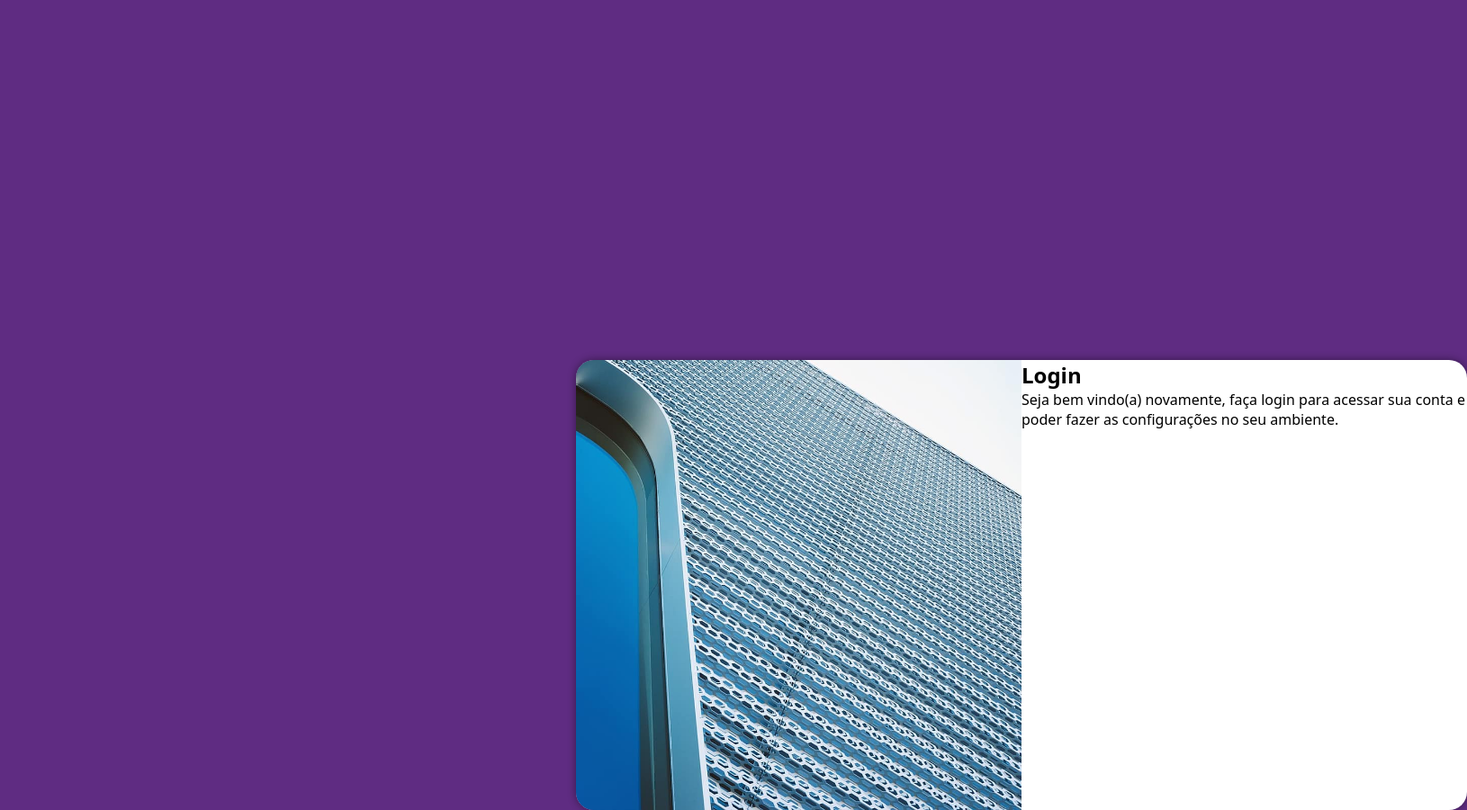
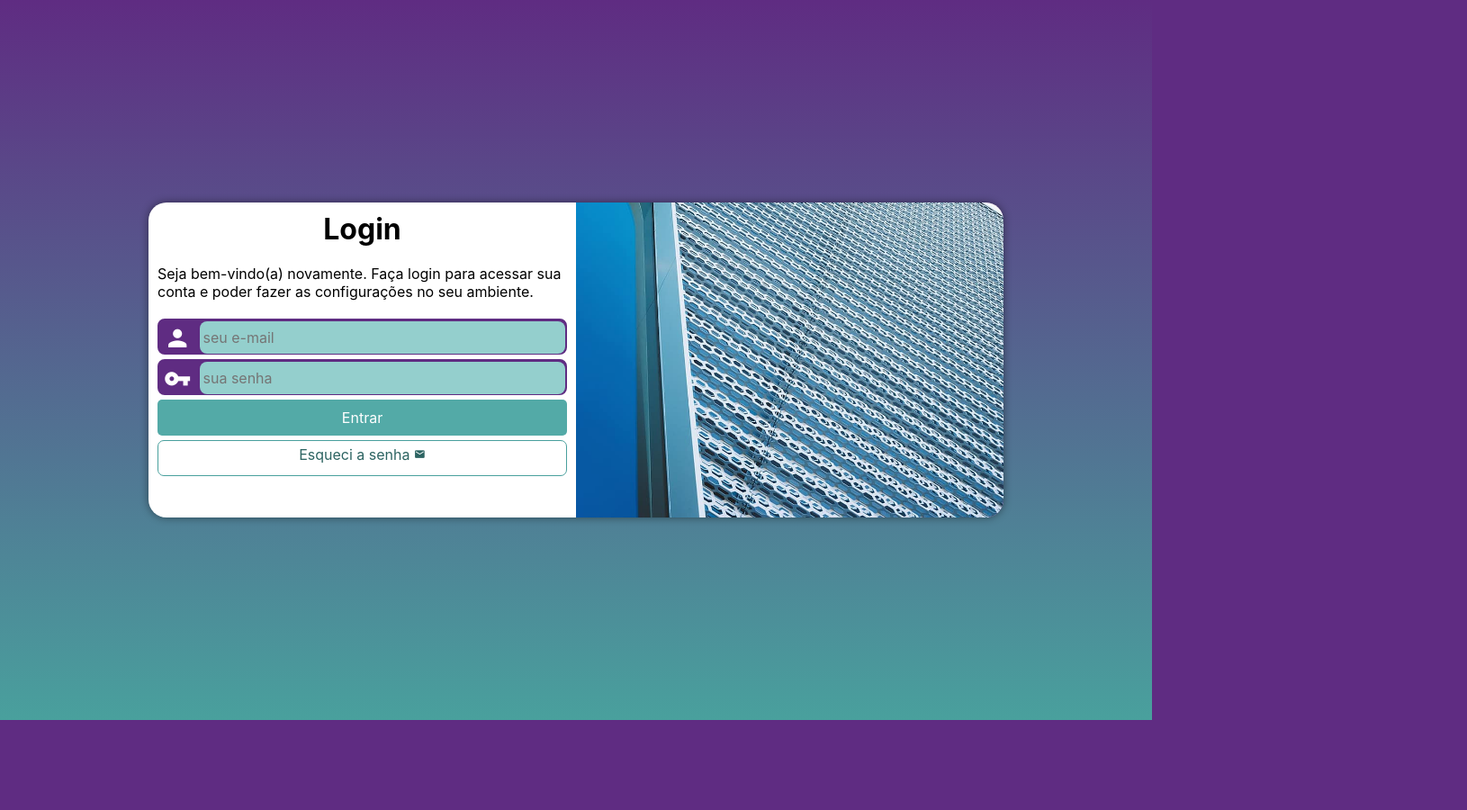
Before and after one commit to gabrielinnovation/projeto-login, a plain HTML site: page index.html in a window 1280 px wide. Shown: the whole page at 90% size, 1630 px wide, since content can reach past the window. After the commit the page ends 800 px from the top, so only its background shows below. Drawn offline with Linux system fonts and the light colour scheme.

Commit message:
Finalizando

```diff
--- a/estilo/media-queries.css
+++ b/estilo/media-queries.css
@@ -1,17 +1,22 @@
 @charset "UTF-8";
 
 /* Typical Device Breakpoints
-..............................
-Pequenas telas: Até 600px
-Celular: De 600px até 768px
-Tablet: De 768 até 992px
-Desktop: De 992px até 1200px
-Tv: Acima de 1200px
+------------------------------
+Pequenas telas: até 600px
+Celular: de 600px até 768px
+Tablet: 768px até 992px
+Desktop: 992px até 1200px
+Grandes telas: acima de 1200px
 */
 
-@media screen and  (min-width: 768px) and (max-width: 992px) {
+@media screen and (min-width: 768px) and (max-width: 992px) { /* CONFIGURAÇÃO PARA TABLET */
+    body {
+        background-image: linear-gradient(to top, #49a09d, #5f2c82);
+    }
+
     section#login {
-        width: 90vw;
+        width: 80vw;
+        height: 280px;
     }
 
     section#login > div#imagem {
@@ -26,19 +31,33 @@ Tv: Acima de 1200px
     }
 }
 
-@media screen and (min-width: 992px) {
+@media screen and (min-width: 992px) { /* CONFIGURAÇÕES PARA DESKTOP */
+    body {
+        background-image: linear-gradient(to top, #49a09d, #5f2c82);
+    }
+
     section#login {
-        width: 990px;
+        width: 950px;
+        height: 350px;
     }
 
     section#login > div#imagem {
-        float: left;
+        float: right;
         width: 50%;
         height: 100%;
     }
 
     section#login > div#formulario {
-        float: right;
+        float: left;
         width: 50%;
     }
+
+    div#formulario > h1 {
+        font-size: 2em;
+    }
+
+    div#formulario > p {
+        font-size: 1em;
+        margin: 20px 0px;
+    }
 }
--- a/estilo/style.css
+++ b/estilo/style.css
@@ -1,20 +1,20 @@
 @charset "UTF-8";
 
 /*
-   Paleta de cores
-   Verde: #49a09d
-   Lilaz: #5f2c82
+    Paleta de cores
+    Verde: #49a09d
+    Lilás: #5f2c82
 */
 
 * {
-    font-family: system-ui, -apple-system, BlinkMacSystemFont, 'Segoe UI', Roboto, Oxygen, Ubuntu, Cantarell, 'Open Sans', 'Helvetica Neue', sans-serif;
+    font-family: -apple-system, BlinkMacSystemFont, 'Segoe UI', Roboto, Oxygen, Ubuntu, Cantarell, 'Open Sans', 'Helvetica Neue', sans-serif;
     padding: 0px;
     margin: 0px;
     box-sizing: border-box;
 }
 
 body, html {
-    background-color:#5f2c82 ;
+    background-color: #5f2c82;
     height: 100vh;
     width: 100vw;
 }
@@ -26,19 +26,20 @@ main {
 }
 
 section#login {
-
     position: absolute;
     top: 50%;
     left: 50%;
-    transform: translate(-50% -50%);
     overflow: hidden;
-
 
     background-color: white;
     width: 250px;
-    height: 500px;
+    height: 515px;
     border-radius: 20px;
     box-shadow: 0px 0px 10px rgba(0, 0, 0, 0.450);
+
+    transform: translate(-50%, -50%);
+    transition: width .3s, height .3s;
+    transition-timing-function: ease;
 }
 
 section#login > div#imagem {
@@ -53,3 +54,89 @@ section#login > div#formulario {
     display: block;
     padding: 10px;
 }
+
+div#formulario > h1 {
+    text-align: center;
+    margin-bottom: 10px;
+}
+
+div#formulario > p {
+    font-size: 0.8em;
+}
+
+form > div.campo {
+    background-color: #5f2c82;
+    border: 2px solid #5f2c82;
+    display: block;
+    width: 100%;
+    height: 40px;
+    border-radius: 8px;
+    margin: 5px 0px;
+}
+
+div.campo > label {
+    display: none;
+}
+
+div.campo > i {
+    color: white;
+    /*background-color: black;*/
+    font-size: 1.9em;
+    width: 40px;
+    padding: 5px;
+}
+
+div.campo > input {
+    background-color: #94cfcd;
+    font-size: 1em;
+    width: calc(100% - 45px);
+    height: 100%;
+    border: 0px;
+    border-radius: 8px;
+    padding: 4px;
+    transform: translateY(-10px);
+}
+
+div.campo > input:focus-within {
+    background-color: white;
+    border: none;
+}
+
+form > input[type=submit] {
+    display: block;
+    font-size: 1em;
+    width: 100%;
+    height: 40px;
+    background-color: #53aaa7;
+    color: white;
+    border: none;
+    border-radius: 5px;
+    cursor: pointer;
+}
+
+form > input[type=submit]:hover {
+    background-color: #2d6462;
+}
+
+form > a.botao {
+    display: block;
+    text-align: center;
+    font-size: 1em;
+    width: 100%;
+    height: 40px;
+    padding-top: 5px;
+    margin-top: 5px;
+    background-color: white;
+    color: #2d6462;
+    border: 1px solid #49a09d;
+    border-radius: 7px;
+    text-decoration: none;
+}
+
+form > a.botao:hover {
+    background-color: #6cd3cf;
+}
+
+form > a.botao > i {
+    font-size: 0.8em;
+}
--- a/index.html
+++ b/index.html
@@ -4,6 +4,7 @@
     <meta charset="UTF-8">
     <meta name="viewport" content="width=device-width, initial-scale=1.0">
     <title>Login</title>
+    <link href="https://fonts.googleapis.com/icon?family=Material+Icons" rel="stylesheet">
     <link rel="stylesheet" href="estilo/style.css">
     <link rel="stylesheet" href="estilo/media-queries.css">
 </head>
@@ -11,13 +12,26 @@
     <main>
         <section id="login">
             <div id="imagem">
-                <!--Aqui vai a imagem na CSS-->
+                <!-- Aqui vai a imagem nas CSS -->
             </div>
-            <div id="formulário">
+            <div id="formulario">
                 <h1>Login</h1>
-                <p>Seja bem vindo(a) novamente, faça login para acessar sua conta e poder fazer as configurações no seu ambiente.</p>
-                <form action="login.php" method="post">
-
+                <p>Seja bem-vindo(a) novamente. Faça login para acessar sua conta e poder fazer as configurações no seu ambiente.</p>
+                <form action="login.php" method="post" autocomplete="on">
+                    <div class="campo">
+                        <i class="material-icons">person</i>
+                        <input type="email" name="login" id="ilogin" placeholder="seu e-mail" autocomplete="email" required maxlength="30">
+                        <label for="ilogin">Login</label>
+                    </div>
+                    <div class="campo">
+                        <i class="material-icons">vpn_key</i>
+                        <input type="password" name="senha" id="isenha" placeholder="sua senha" autocomplete="current-password" required minlength="8" maxlength="20">
+                        <label for="isenha">Senha</label>
+                    </div>
+                    <input type="submit" value="Entrar">
+                    <a href="esqueci.html" class="botao">
+                        Esqueci a senha <i class="material-icons">mail</i>
+                    </a>
                 </form>
             </div>
         </section>
```
